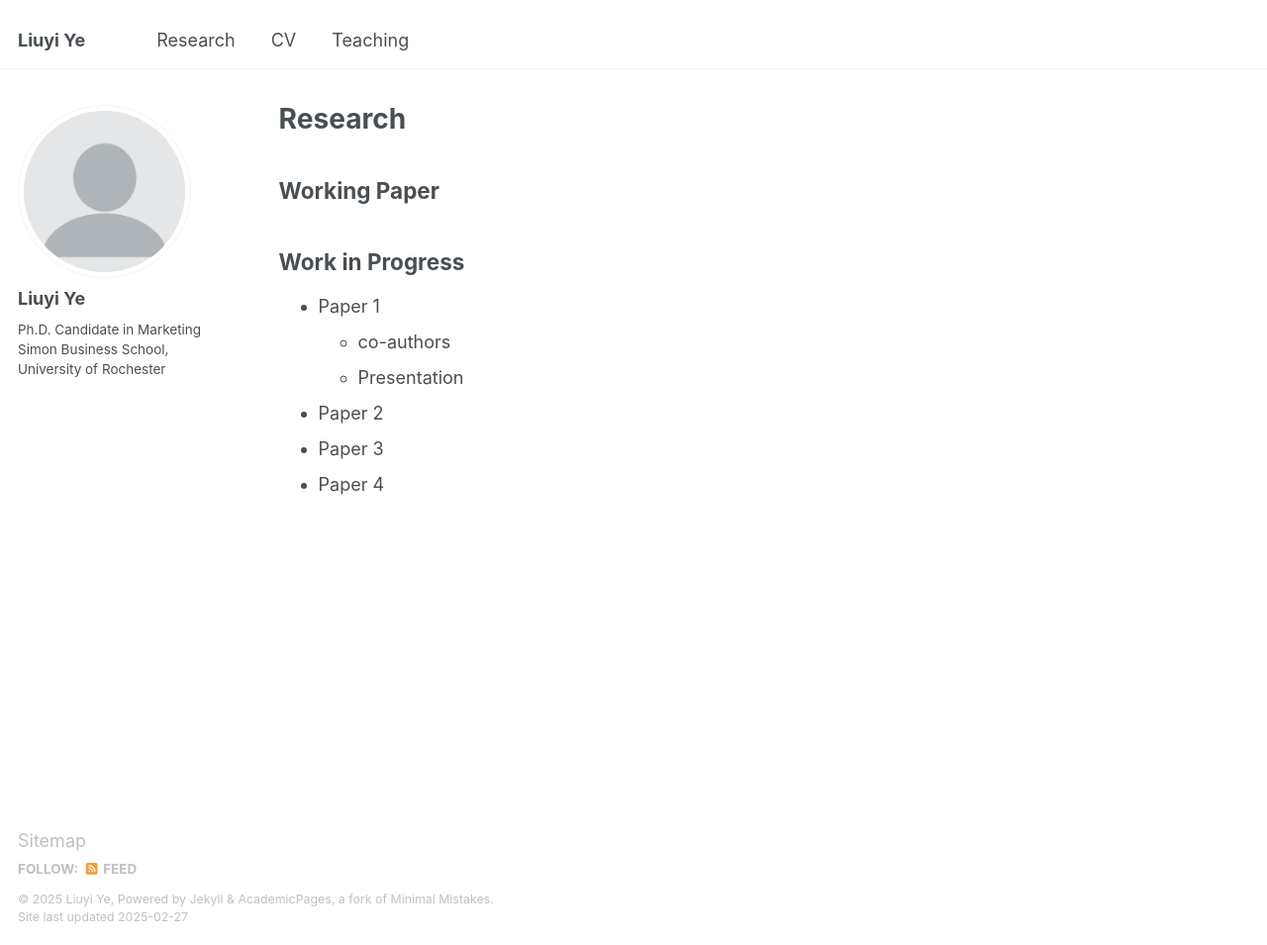
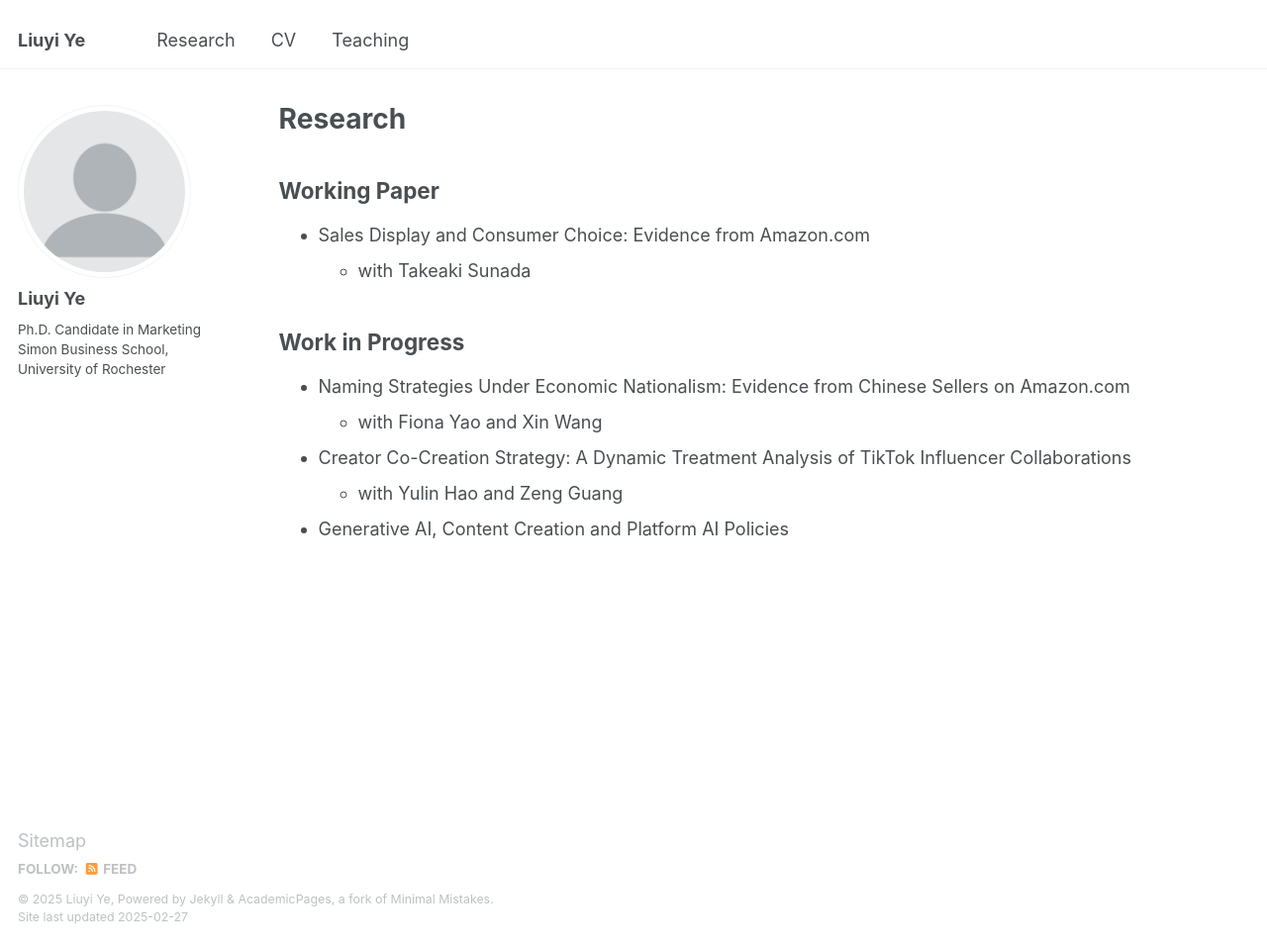
Before and after one commit to jamesyeh111/liuyiye, a Jekyll site: the page built from _pages/publications.md, in a window 1280 px wide and 955 px high. Shown: the whole window at 99% size. Built offline with Jekyll 4.4.1, drawn with Linux system fonts in a browser that asks for light colours.

Commit message:
Update publications.md

```diff
--- a/_pages/publications.md
+++ b/_pages/publications.md
@@ -7,12 +7,15 @@ author_profile: true
 
 ## Working Paper
 
+* Sales Display and Consumer Choice: Evidence from Amazon.com
+  * with Takeaki Sunada
 
 ## Work in Progress
 
-* Paper 1
-  * co-authors
-  * Presentation
-* Paper 2
-* Paper 3
-* Paper 4
+* Naming Strategies Under Economic Nationalism: Evidence from Chinese Sellers on Amazon.com
+  * with Fiona Yao and Xin Wang
+
+* Creator Co-Creation Strategy: A Dynamic Treatment Analysis of TikTok Influencer Collaborations
+  * with Yulin Hao and Zeng Guang
+
+* Generative AI, Content Creation and Platform AI Policies
```
